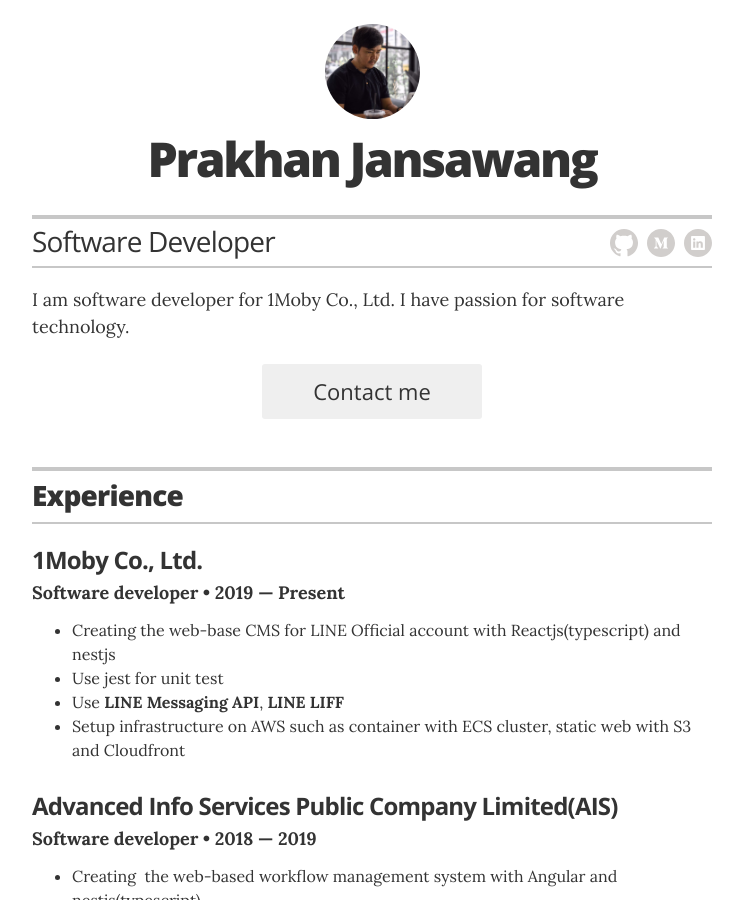
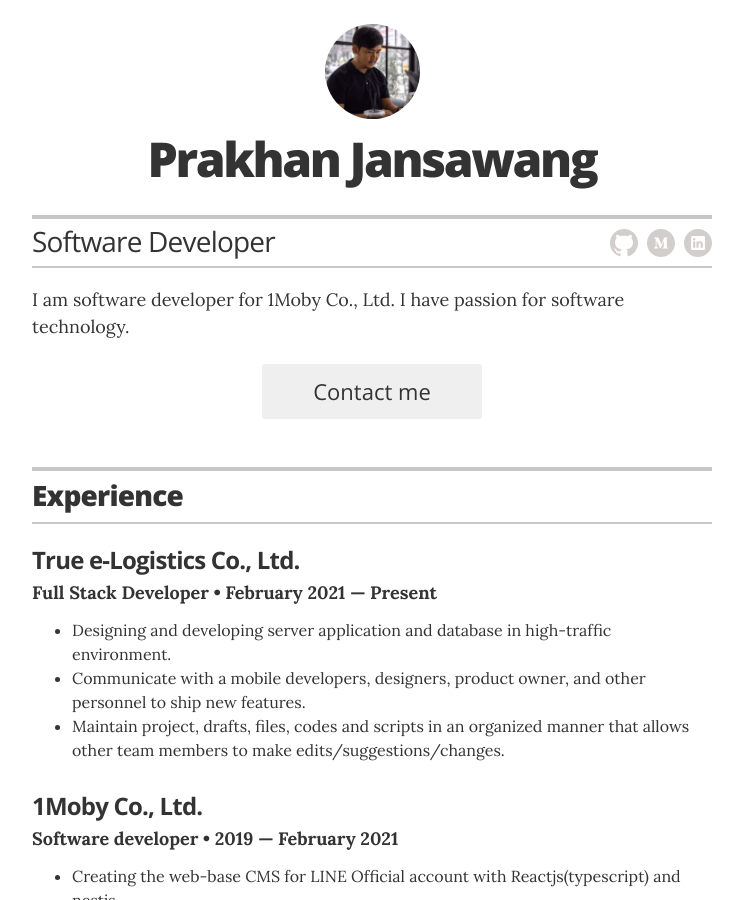
Before and after one commit to Narongded/resume, a Jekyll site: the page built from index.html, in a window 1280 px wide and 900 px high. Shown: the whole window, without its empty margins (268-1011 px from the left). Built offline with Jekyll 4.4.1, drawn with Linux system fonts in a browser that asks for light colours.

Commit message:
update experience

```diff
--- a/_data/experience.yml
+++ b/_data/experience.yml
@@ -1,7 +1,12 @@
 # Jobs
+- company: True e-Logistics Co., Ltd.
+  position: Full Stack Developer
+  duration: February 2021 &mdash; Present
+  summary: <ul class="resume-item-list"><li>Designing and developing server application and database in high-traffic environment.</li><li>Communicate with a mobile developers, designers, product owner, and other personnel to ship new features.</li><li>Maintain project, drafts, files, codes and scripts in an organized manner that allows other team members to make edits/suggestions/changes.</li></ul>
+
 - company: 1Moby Co., Ltd.
   position: Software developer
-  duration: 2019 &mdash; Present
+  duration: 2019 &mdash; February 2021
   summary: <ul class="resume-item-list"><li>Creating the web-base CMS for LINE Official account with Reactjs(typescript) and nestjs</li><li>Use jest for unit test</li><li>Use <b>LINE Messaging API</b>, <b>LINE LIFF</b></li><li>Setup infrastructure on AWS such as container with ECS cluster, static web with S3 and Cloudfront</li></ul>
 
 - company: Advanced Info Services Public Company Limited(AIS)
```
